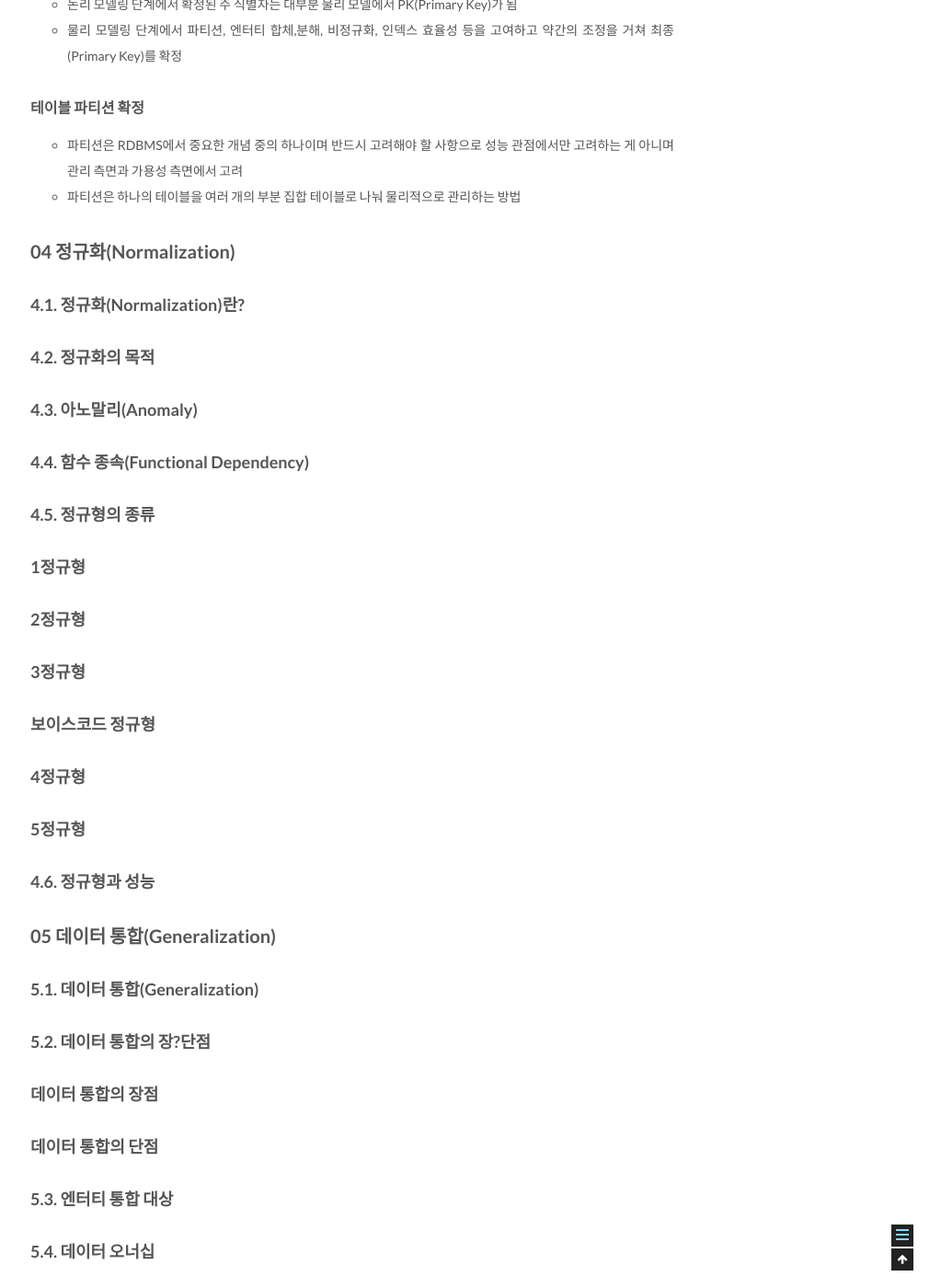
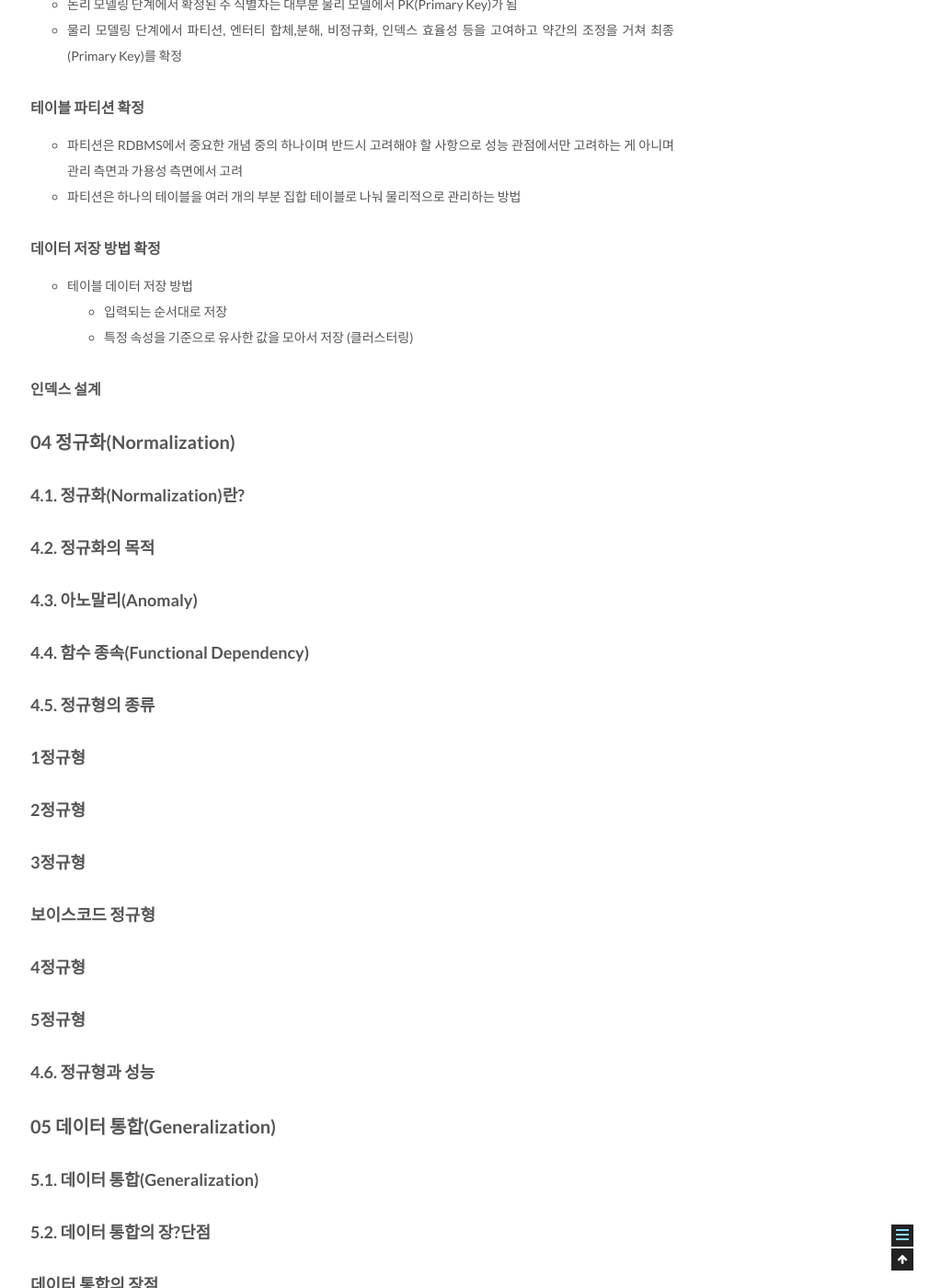
Before and after one commit to csj4032/csj4032.github.io, a Jekyll site: the page built from _posts/2018-05-02-관계형데이터모델링프리미엄가이드.md, in a window 1280 px wide and 1400 px high, scrolled down 10650 px. Shown: the whole window at 92% size, without its empty margins (257-1280 px from the left). Built offline with Jekyll 4.4.1, drawn with Linux system fonts in a browser that asks for light colours; comment, search, counter and statistics services are not loaded.

Commit message:
관계형 데이터 베이스 모델링 포스팅 수정

```diff
--- a/_posts/2018-05-02-관계형데이터모델링프리미엄가이드.md
+++ b/_posts/2018-05-02-관계형데이터모델링프리미엄가이드.md
@@ -327,6 +327,13 @@ comments: true
 * 파티션은 RDBMS에서 중요한 개념 중의 하나이며 반드시 고려해야 할 사항으로 성능 관점에서만 고려하는 게 아니며 관리 측면과 가용성 측면에서 고려
 * 파티션은 하나의 테이블을 여러 개의 부분 집합 테이블로 나눠 물리적으로 관리하는 방법
 
+#### 데이터 저장 방법 확정
+* 테이블 데이터 저장 방법
+  * 입력되는 순서대로 저장
+  * 특정 속성을 기준으로 유사한 값을 모아서 저장 (클러스터링)
+
+#### 인덱스 설계
+
 ## 04 정규화(Normalization)
 
 ### 4.1. 정규화(Normalization)란?
```
